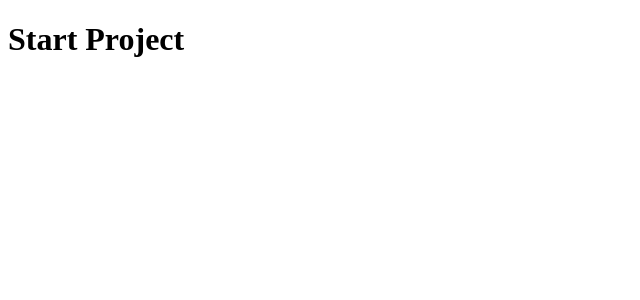
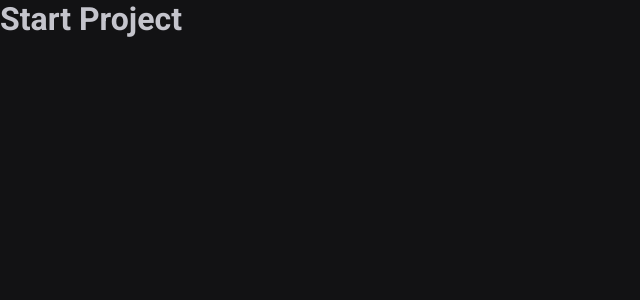
Before and after one commit to Kulimito/ignite-timer, a React (Vite) app: page / in a window 1280 px wide. Shown: the top 300 px of the page, without its empty margins (0-640 px from the left). Built offline with nearby package versions, Linux system fonts and the light colour scheme.

Commit message:
Created GlobalStyles, Themes Provider, @types, eslint rocketseat config

```diff
--- a/index.html
+++ b/index.html
@@ -3,15 +3,21 @@
   <head>
     <meta charset="UTF-8" />
 
-    <link rel="apple-touch-icon" sizes="152x152" href="/apple-touch-icon.png">
-    <link rel="icon" type="image/png" sizes="32x32" href="/favicon-32x32.png">
-    <link rel="icon" type="image/png" sizes="16x16" href="/favicon-16x16.png">
+    <link rel="preconnect" href="https://fonts.googleapis.com" />
+    <link rel="preconnect" href="https://fonts.gstatic.com" crossorigin />
+
+    <link rel="apple-touch-icon" sizes="152x152" href="/apple-touch-icon.png" />
+    <link rel="icon" type="image/png" sizes="32x32" href="/favicon-32x32.png" />
+    <link rel="icon" type="image/png" sizes="16x16" href="/favicon-16x16.png" />
     <link rel="manifest" href="/site.webmanifest">
-    <link rel="mask-icon" href="/safari-pinned-tab.svg" color="#5bbad5">
-    <meta name="msapplication-TileColor" content="#da532c">
-    <meta name="theme-color" content="#ffffff">
+    <link rel="mask-icon" href="/safari-pinned-tab.svg" color="#5bbad5" />
+    <meta name="msapplication-TileColor" content="#da532c" />
+    <meta name="theme-color" content="#ffffff" />
 
     <meta name="viewport" content="width=device-width, initial-scale=1.0" />
+
+    <link href="https://fonts.googleapis.com/css2?family=Roboto+Mono:wght@700&family=Roboto:wght@400;700&display=swap" rel="stylesheet" />
+
     <title>Ignite Timer</title>
   </head>
   <body>
--- a/package.json
+++ b/package.json
@@ -14,14 +14,17 @@
     "react-dom": "^18.2.0"
   },
   "devDependencies": {
+    "@rocketseat/eslint-config": "^1.2.0",
     "@types/react": "^18.0.28",
     "@types/react-dom": "^18.0.11",
+    "@types/styled-components": "^5.1.26",
     "@typescript-eslint/eslint-plugin": "^5.57.1",
     "@typescript-eslint/parser": "^5.57.1",
     "@vitejs/plugin-react-swc": "^3.0.0",
-    "eslint": "^8.38.0",
+    "eslint": "^8.41.0",
     "eslint-plugin-react-hooks": "^4.6.0",
     "eslint-plugin-react-refresh": "^0.3.4",
+    "styled-components": "^5.3.10",
     "typescript": "^5.0.2",
     "vite": "^4.3.2"
   }
--- a/src/App.tsx
+++ b/src/App.tsx
@@ -1,7 +1,12 @@
+import { ThemeProvider } from 'styled-components'
+import { defaultTheme } from './styles/themes/default'
+import { GlobalStyle } from './styles/global'
+
 export function App() {
   return (
-    <>
+    <ThemeProvider theme={defaultTheme}>
+      <GlobalStyle />
       <h1>Start Project</h1>
-    </>
+    </ThemeProvider>
   )
 }
--- a/src/main.tsx
+++ b/src/main.tsx
@@ -2,9 +2,8 @@
 import ReactDOM from 'react-dom/client'
 import { App } from './App.tsx'
 
-
 ReactDOM.createRoot(document.getElementById('root') as HTMLElement).render(
-    <App />
+  <App />,
 )
 
 // ReactDOM.createRoot(document.getElementById('root') as HTMLElement).render(
--- /dev/null
+++ b/src/styles/global.ts
@@ -0,0 +1,25 @@
+import { createGlobalStyle } from 'styled-components'
+
+export const GlobalStyle = createGlobalStyle`
+    * {
+        margin: 0;
+        padding: 0;
+        box-sizing: border-box;
+    }
+
+    :focus {
+        outline: 0;
+        box-shadow: 0 0 0 2px ${(props) => props.theme['green-500']};
+    }
+
+    body {
+        background-color: ${(props) => props.theme['gray-900']};
+        color: ${(props) => props.theme['gray-300']};
+    }
+
+    body, input, textarea, button {
+        font-family: 'Roboto', sans-serif;
+        font-weight: 400;
+        font-size: 1rem;
+    }
+`
--- /dev/null
+++ b/src/styles/themes/default.ts
@@ -0,0 +1,21 @@
+export const defaultTheme = {
+  white: '#FFF',
+
+  'gray-100': '#E1E1E6',
+  'gray-300': '#C4C4CC',
+  'gray-400': '#8D8D99',
+  'gray-500': '#7C7C8A',
+  'gray-600': '#323238',
+  'gray-700': '#29292E',
+  'gray-800': '#202024',
+  'gray-900': '#121214',
+
+  'green-300': '#00B37E',
+  'green-500': '#00875F',
+  'green-700': '#015F43',
+
+  'red-500': '#AB222E',
+  'red-700': '#7A1921',
+
+  'yellow-500': '#FBA94C',
+} as const
```
Also changed, not shown: src/@types/styled.d.ts (added, +8 -0 lines), .eslintrc.cjs (deleted), .eslintrc.json (added), 1 other file (tests, documents, lock files or other folders).
